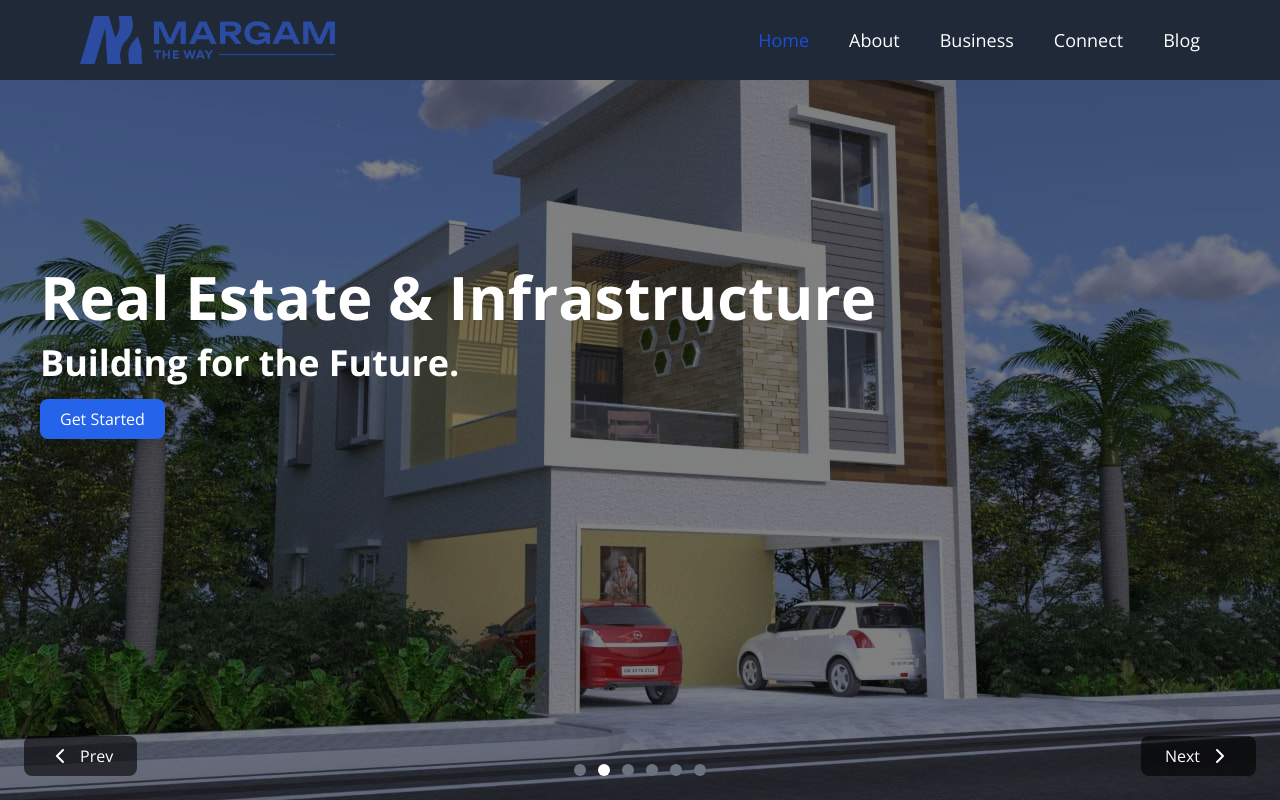
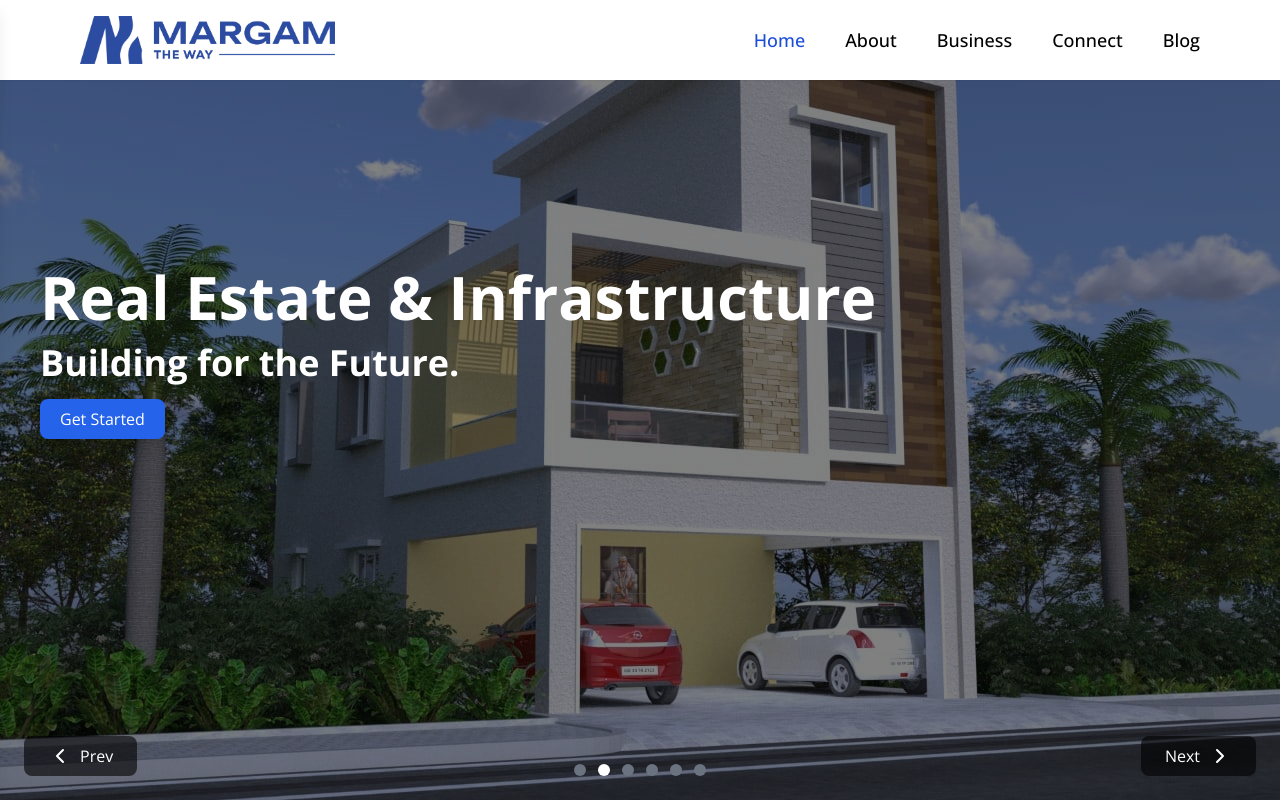
Before and after one commit to Margam-Group2025/MargamGroup, a React (Vite) app: page / in a window 1280 px wide. Shown: the top 800 px of the page. Built offline with nearby package versions, Linux system fonts and the light colour scheme; a web font is replaced by a local one.

Commit message:
update header

```diff
--- a/src/components/Header/index.jsx
+++ b/src/components/Header/index.jsx
@@ -21,7 +21,7 @@ const Header = () => {
   }, [menuOpen]);
 
   return (
-    <header className="bg-gray-800 py-4 lg:px-[80px] px-7 fixed top-0 left-0 w-full z-50 transition-all duration-300">
+    <header className="bg-white py-4 lg:px-[80px] px-7 fixed top-0 left-0 w-full z-50 shadow-sm transition-all duration-300">
       <div className="flex justify-between items-center">
         {/* Logo */}
         <div className="flex items-center transition-all duration-300">
@@ -36,7 +36,7 @@ const Header = () => {
 
         {/* Mobile toggle */}
         <button
-          className="text-white text-2xl md:hidden"
+          className="text-black text-2xl md:hidden"
           onClick={() => setMenuOpen(!menuOpen)}
         >
           {menuOpen ? <IoCloseSharp /> : <IoMdMenu />}
@@ -44,7 +44,7 @@ const Header = () => {
 
         {/* Desktop menu */}
         <nav className="hidden md:block">
-          <ul className="flex space-x-10 text-lg text-white">
+          <ul className="flex space-x-10 text-lg text-black">
             {menuLinks.map((link) => (
               <li key={link.name}>
                 {link.type === "scroll" ? (
@@ -53,7 +53,7 @@ const Header = () => {
                     smooth={true}
                     duration={500}
                     offset={-80}
-                    className={`cursor-pointer ${
+                    className={`cursor-pointer font-medium ${
                       link.name === "Home"
                         ? "text-blue-700"
                         : "hover:text-blue-700 transition-colors"
@@ -64,7 +64,7 @@ const Header = () => {
                 ) : (
                   <RouterLink
                     to={link.to}
-                    className="cursor-pointer hover:text-blue-700 transition-colors"
+                    className="cursor-pointer font-medium hover:text-blue-700 transition-colors"
                   >
                     {link.name}
                   </RouterLink>
@@ -77,9 +77,9 @@ const Header = () => {
 
       {/* Mobile menu */}
       <div
-        className={`fixed top-0 left-0 h-full w-64 bg-black text-white transform
+        className={`fixed top-0 left-0 h-full w-64 bg-white text-black transform
         ${menuOpen ? "translate-x-0" : "-translate-x-full"}
-        transition-transform duration-300 ease-in-out z-40 flex flex-col`}
+        transition-transform duration-300 ease-in-out z-40 flex flex-col shadow-lg`}
       >
         <IoCloseSharp
           className="absolute top-4 right-4 text-3xl cursor-pointer"
@@ -95,7 +95,7 @@ const Header = () => {
                   duration={500}
                   offset={-80}
                   onClick={() => setMenuOpen(false)}
-                  className={`block cursor-pointer ${
+                  className={`block cursor-pointer font-medium ${
                     link.name === "Home"
                       ? "text-blue-700"
                       : "hover:text-blue-700 transition-colors"
@@ -107,7 +107,7 @@ const Header = () => {
                 <RouterLink
                   to={link.to}
                   onClick={() => setMenuOpen(false)}
-                  className="block cursor-pointer hover:text-blue-700 transition-colors"
+                  className="block cursor-pointer font-medium hover:text-blue-700 transition-colors"
                 >
                   {link.name}
                 </RouterLink>
```
